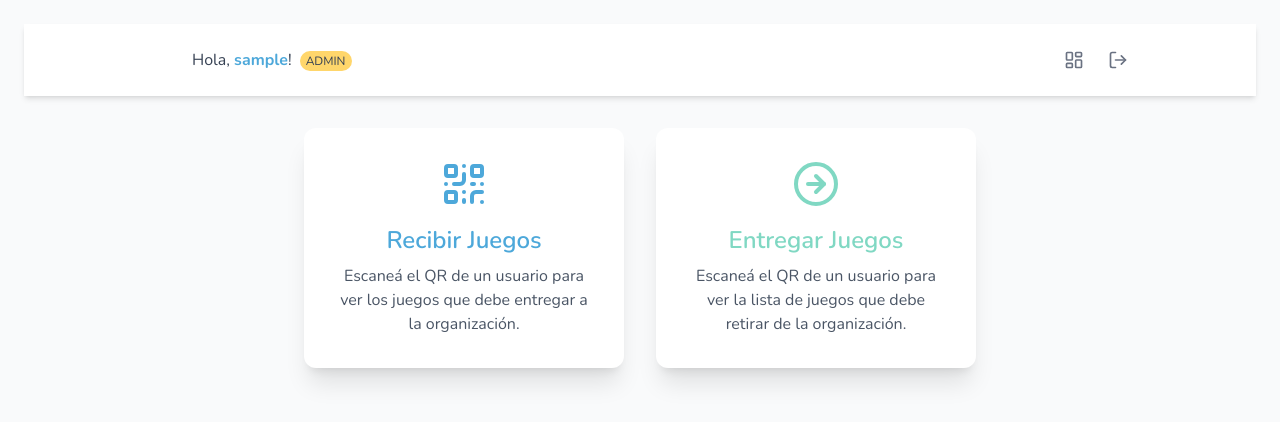
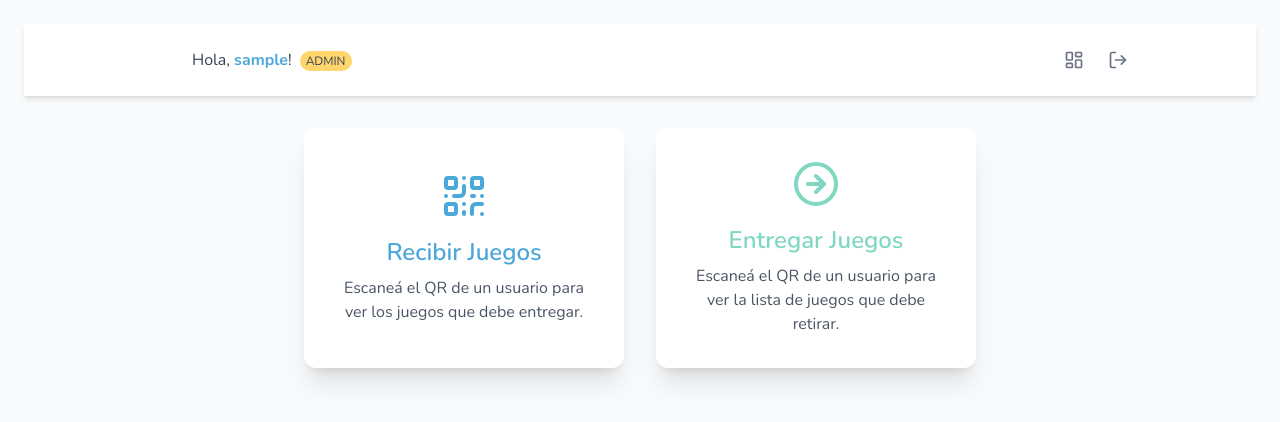
Before and after one commit to fesgura/mathtrade-logistics, a Next.js app: page / in a window 1280 px wide. Shown: the top 422 px of the page. Built offline with nearby package versions, Linux system fonts and the light colour scheme; sample sign-in values are in the browser's storage.

Commit message:
viewport

```diff
--- a/src/app/deliver-to-user/page.tsx
+++ b/src/app/deliver-to-user/page.tsx
@@ -61,7 +61,7 @@ export default function DeliverToUserPage() {
   }
 
   return (
-    <main className="container mx-auto p-4 sm:p-6 flex flex-col items-center h-dvh overflow-hidden bg-gray-50 dark:bg-gray-900 text-gray-900 dark:text-gray-100">
+    <main className="container mx-auto p-4 sm:p-6 flex flex-col items-center min-h-dvh bg-gray-50 dark:bg-gray-900 text-gray-900 dark:text-gray-100">
       {isAuthenticated && (
         <AppHeader
           userName={userName}
--- a/src/app/login/page.tsx
+++ b/src/app/login/page.tsx
@@ -100,7 +100,7 @@ export default function LoginPage() {
   };
 
   return (
-    <main className="flex flex-col items-center justify-center h-dvh bg-gray-100 dark:bg-gray-900 p-4 overflow-hidden">
+    <main className="flex flex-col items-center justify-center min-h-dvh bg-gray-100 dark:bg-gray-900 p-4">
       <div className="w-full max-w-sm p-8 space-y-8 bg-white dark:bg-gray-800 shadow-2xl rounded-xl">
         <h1 className="text-3xl font-bold text-center text-gray-800 dark:text-white">Bienvenido</h1>
         <form onSubmit={handleSubmit} className="space-y-7">
--- a/src/app/page.tsx
+++ b/src/app/page.tsx
@@ -16,7 +16,7 @@ export default function LandingPage() {
   }
 
   return (
-    <main className="container mx-auto p-4 sm:p-6 flex flex-col items-center h-dvh overflow-hidden bg-gray-50 dark:bg-gray-900 text-gray-900 dark:text-gray-100">
+    <main className="container mx-auto p-4 sm:p-6 flex flex-col items-center min-h-dvh bg-gray-50 dark:bg-gray-900 text-gray-900 dark:text-gray-100">
       {isAuthenticated && (
         <AppHeader
           userName={userName}
@@ -33,7 +33,7 @@ export default function LandingPage() {
             <QrCode size={48} className="text-secondary-blue mb-4" />
             <h2 className="text-2xl font-semibold text-secondary-blue dark:text-sky-400 mb-2">Recibir Juegos</h2>
             <p className="text-center text-gray-600 dark:text-gray-400">
-              Escaneá el QR de un usuario para ver los juegos que debe entregar a la organización.
+              Escaneá el QR de un usuario para ver los juegos que debe entregar.
             </p>
           </div>
         </Link>
@@ -43,7 +43,7 @@ export default function LandingPage() {
             <ArrowRightCircle size={48} className="text-accent-green mb-4" />
             <h2 className="text-2xl font-semibold text-accent-green dark:text-green-400 mb-2">Entregar Juegos</h2>
             <p className="text-center text-gray-600 dark:text-gray-400">
-              Escaneá el QR de un usuario para ver la lista de juegos que debe retirar de la organización.
+              Escaneá el QR de un usuario para ver la lista de juegos que debe retirar.
             </p>
           </div>
         </Link>
--- a/src/app/receive-games/page.tsx
+++ b/src/app/receive-games/page.tsx
@@ -92,11 +92,11 @@ export default function ReceiveGamesPage() {
   }, [qrData, user, userRole]);
 
   if (isAuthenticated === null || (isAuthenticated === false && typeof window !== 'undefined')) {
-    return <div className="flex justify-center items-center h-dvh overflow-hidden bg-gray-100 dark:bg-gray-900 text-gray-800 dark:text-gray-200"><p className="text-lg">Validando...</p></div>;
+    return <div className="flex justify-center items-center min-h-dvh bg-gray-100 dark:bg-gray-900 text-gray-800 dark:text-gray-200"><p className="text-lg">Validando...</p></div>;
   }
 
   return (
-    <main className="container mx-auto p-4 sm:p-6 flex flex-col items-center h-dvh overflow-hidden bg-gray-50 dark:bg-gray-900 text-gray-900 dark:text-gray-100">
+    <main className="container mx-auto p-4 sm:p-6 flex flex-col items-center min-h-dvh bg-gray-50 dark:bg-gray-900 text-gray-900 dark:text-gray-100">
       {isAuthenticated && (
         <AppHeader
           userName={userName}
```
